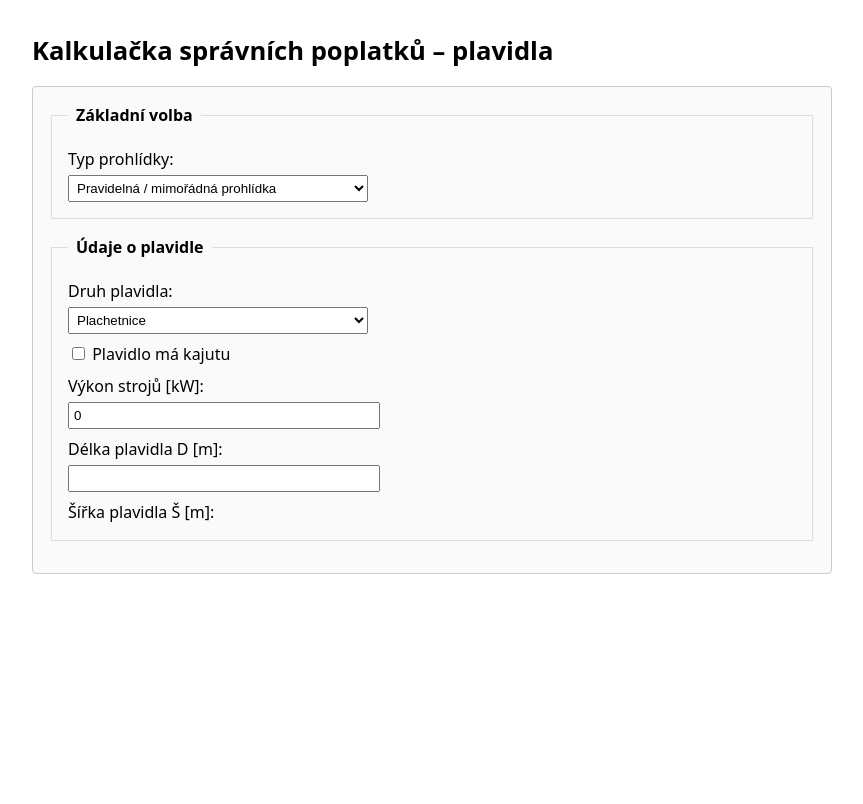
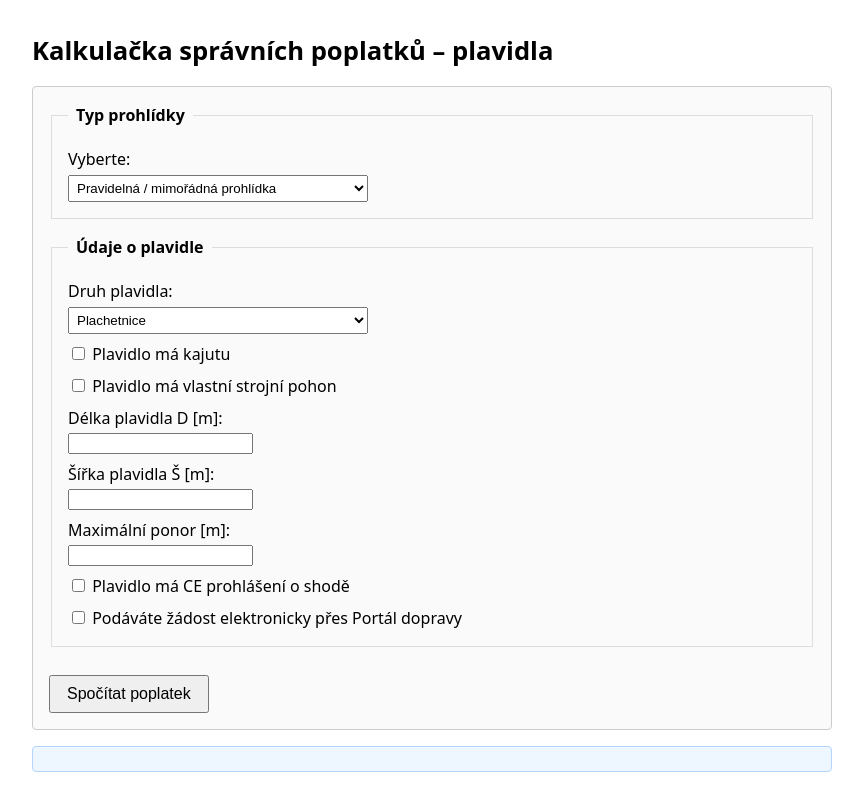
Before and after one commit to LaMi1964/spravni_poplatky_plavidla, a plain HTML site: page index.html in a window 1280 px wide. Shown: the whole page, without its empty margins (208-1071 px from the left). Drawn offline with Linux system fonts and the light colour scheme.

Commit message:
Update index.html

```diff
--- a/index.html
+++ b/index.html
@@ -10,10 +10,9 @@
 
   <form id="fee-form">
     <fieldset>
-      <legend>Základní volba</legend>
-
-      <label for="typProhlidky">Typ prohlídky:</label>
-      <select id="typProhlidky" name="typProhlidky">
+      <legend>Typ prohlídky</legend>
+      <label for="typProhlidky">Vyberte:</label>
+      <select id="typProhlidky">
         <option value="alg1">Pravidelná / mimořádná prohlídka</option>
         <option value="alg2">První prohlídka</option>
       </select>
@@ -23,20 +22,46 @@
       <legend>Údaje o plavidle</legend>
 
       <label for="druh">Druh plavidla:</label>
-      <select id="druh" name="druh">
+      <select id="druh">
         <option value="plachetnice">Plachetnice</option>
         <option value="jine">Jiné malé plavidlo</option>
       </select>
 
       <label>
-        <input type="checkbox" id="maKajutu" name="maKajutu">
+        <input type="checkbox" id="maKajutu">
         Plavidlo má kajutu
       </label>
 
-      <label for="vykon">Výkon strojů [kW]:</label>
-      <input type="number" id="vykon" name="vykon" min="0" step="0.1" value="0">
+      <label>
+        <input type="checkbox" id="maMotor">
+        Plavidlo má vlastní strojní pohon
+      </label>
 
       <label for="delka">Délka plavidla D [m]:</label>
-      <input type="number" id="delka" name="delka" min="0" step="0.01">
+      <input type="text" id="delka">
 
       <label for="sirka">Šířka plavidla Š [m]:</label>
+      <input type="text" id="sirka">
+
+      <label for="ponor">Maximální ponor [m]:</label>
+      <input type="text" id="ponor">
+
+      <label>
+        <input type="checkbox" id="maCE">
+        Plavidlo má CE prohlášení o shodě
+      </label>
+
+      <label>
+        <input type="checkbox" id="portal">
+        Podáváte žádost elektronicky přes Portál dopravy
+      </label>
+    </fieldset>
+
+    <button type="submit">Spočítat poplatek</button>
+  </form>
+
+  <div id="result" class="result"></div>
+
+  <script src="fees.js"></script>
+</body>
+</html>
```
